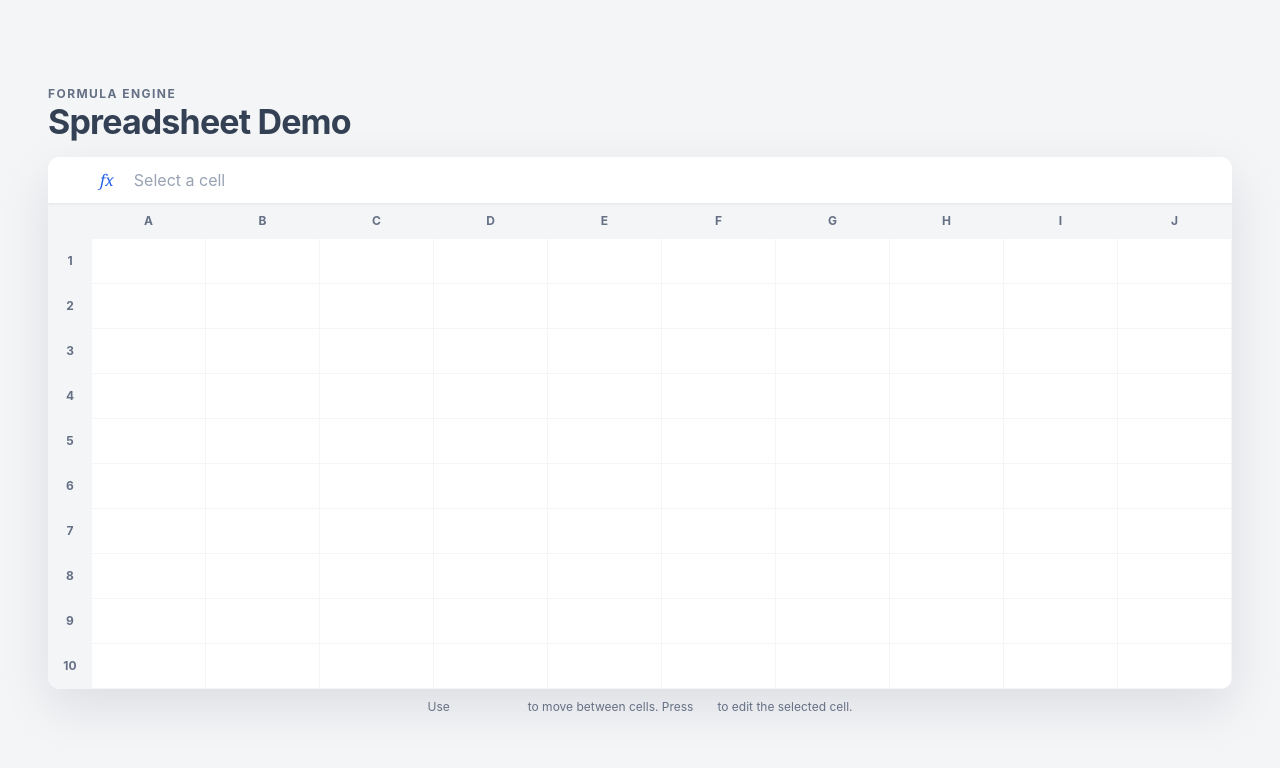
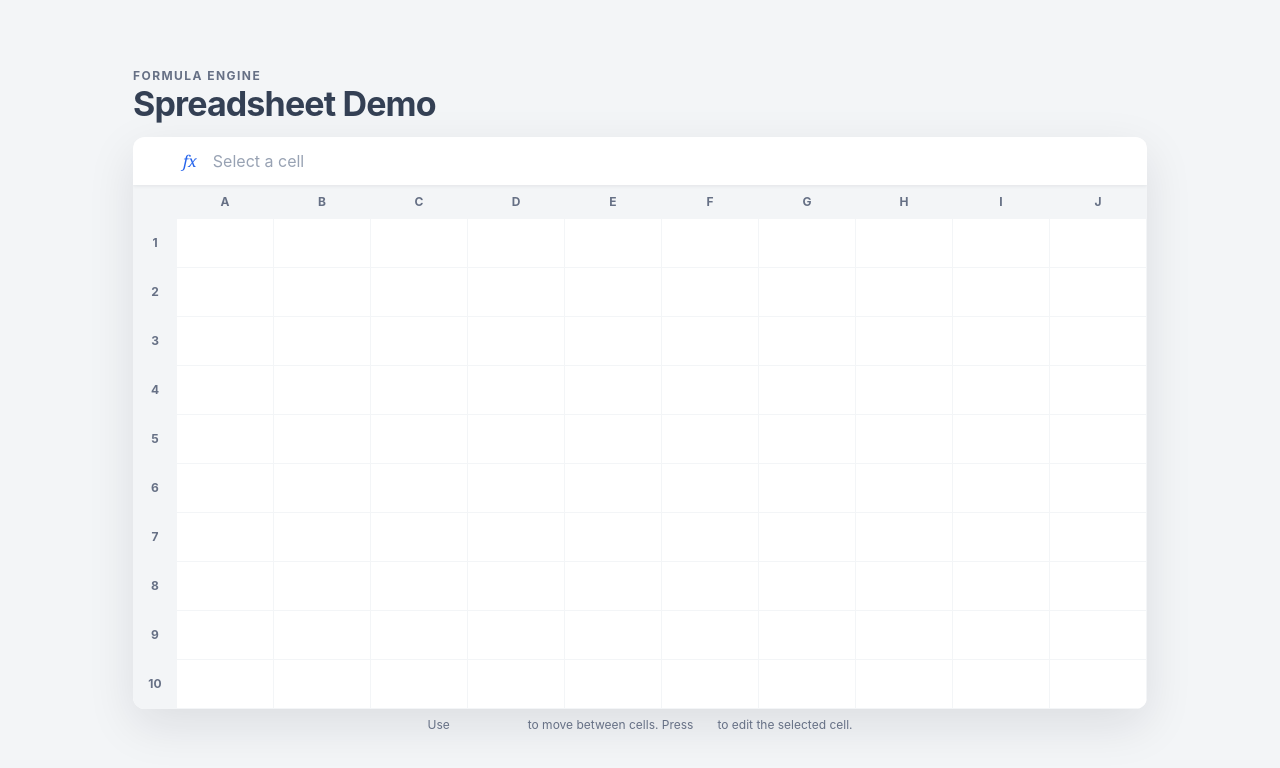
Before and after one commit to randomly-encountered/spreadsheet-demo, a React (Vite) app: page / in a window 1280 px wide. Shown: the top 768 px of the page. Built offline with nearby package versions, Linux system fonts and the light colour scheme; some icons are missing.

Commit message:
updates to function behavior on blank entries, more error display and style refinement

```diff
--- a/src/components/Spreadsheet/Cell.module.css
+++ b/src/components/Spreadsheet/Cell.module.css
@@ -10,6 +10,7 @@
   min-inline-size: 0;
   overflow: hidden;
   padding-inline: var(--cell-padding-inline);
+  position: relative;
 }
 
 .value {
@@ -21,8 +22,30 @@
 
 .cell[aria-selected='true'] {
   background: var(--color-cell-selected);
+  box-shadow: var(--shadow-formula-bar);
+  z-index: 2000;
 }
 
 .cell[data-derived='true'] {
   color: var(--color-accent);
 }
+
+.cell[data-derived='true']::after {
+  background: var(--color-accent);
+  block-size: 0.3125rem;
+  border-radius: 50%;
+  content: '';
+  inline-size: 0.3125rem;
+  inset-block-start: var(--space-compact);
+  inset-inline-end: var(--space-compact);
+  position: absolute;
+}
+
+.cell[aria-invalid='true'] {
+  background: var(--color-error-surface);
+  color: var(--color-error);
+}
+
+.cell[aria-invalid='true']::after {
+  background: var(--color-error);
+}
--- a/src/components/Spreadsheet/Cell.tsx
+++ b/src/components/Spreadsheet/Cell.tsx
@@ -12,6 +12,11 @@ export function Cell({ cellId, onSelect }: CellProps) {
   const cell = useSpreadsheetStore(state => state.cells.get(cellId))
   const value = cell?.value ?? ''
   const isDerived = cell?.raw.startsWith('=') ?? false
+  const error = cell?.error
+  const valueLabel = value === '' ? 'empty' : value
+  const ariaLabel = error
+    ? `${cellId}, error: ${error.message}`
+    : `${cellId}, ${valueLabel}`
 
   function handlePointerDown(): void {
     onSelect(cellId)
@@ -19,7 +24,8 @@ export function Cell({ cellId, onSelect }: CellProps) {
 
   return (
     <div
-      aria-label={`${cellId}${value === '' ? ', empty' : `, ${value}`}`}
+      aria-invalid={error ? true : undefined}
+      aria-label={ariaLabel}
       aria-selected={isSelected}
       className={styles.cell}
       data-derived={isDerived ? true : undefined}
--- a/src/components/Spreadsheet/FormulaBar.module.css
+++ b/src/components/Spreadsheet/FormulaBar.module.css
@@ -15,11 +15,6 @@
   justify-content: center;
 }
 
-.container:has([role='alert']) .coordinate,
-.container:has([role='alert']) .symbol {
-  grid-row: 1 / span 2;
-}
-
 .coordinate {
   color: var(--color-text-strong);
   font-size: var(--font-size-small);
--- a/src/components/Spreadsheet/FormulaInput.module.css
+++ b/src/components/Spreadsheet/FormulaInput.module.css
@@ -19,7 +19,7 @@
 }
 
 .inputContainer:has(.input[aria-invalid='true']) {
-  background: var(--color-error-surface);
+  background: var(--color-surface);
   box-shadow: inset 0 0 0 var(--focus-ring-width) var(--color-error);
 }
 
@@ -29,21 +29,41 @@
   display: grid;
   grid-template-columns: minmax(0, 1fr) auto;
   min-inline-size: 0;
+  overflow: hidden;
 }
 
-.errorBanner {
+.inputContent {
+  align-items: center;
+  display: flex;
+  min-inline-size: 0;
+  overflow: hidden;
+  padding-inline-end: var(--space-small);
+}
+
+.inputContent:has(.errorTag) .input {
+  field-sizing: content;
+  flex: 0 1 auto;
+  inline-size: auto;
+}
+
+.errorTag {
+  background: var(--color-error-surface);
+  border-radius: var(--radius-small);
   color: var(--color-error);
+  flex: 0 1 auto;
   font-size: var(--font-size-small);
-  grid-column: 3;
-  overflow-wrap: anywhere;
-  padding: var(--space-compact) var(--space-small);
+  max-inline-size: 50%;
+  overflow: hidden;
+  padding: var(--space-compact);
+  text-overflow: ellipsis;
+  white-space: nowrap;
 }
 
 .inputActions {
   align-items: center;
   display: none;
-  gap: var(--space-compact);
-  padding-inline-end: var(--space-small);
+  gap: var(--space-small);
+  padding-inline-end: var(--space-medium);
 }
 
 .inputContainer:focus-within .inputActions {
@@ -61,7 +81,7 @@
   font-size: var(--font-size-small);
   gap: var(--space-compact);
   justify-content: center;
-  padding: var(--space-compact);
+  padding: var(--space-compact) var(--space-small);
   white-space: nowrap;
 }
 
--- a/src/components/Spreadsheet/FormulaInput.tsx
+++ b/src/components/Spreadsheet/FormulaInput.tsx
@@ -21,6 +21,9 @@ export function FormulaInput({ cellId, ref, onConfirm }: FormulaInputProps) {
   const rawValue = useSpreadsheetStore(state =>
     cellId ? (state.cells.get(cellId)?.raw ?? '') : '',
   )
+  const cellError = useSpreadsheetStore(state =>
+    cellId ? state.cells.get(cellId)?.error?.message : undefined,
+  )
 
   const errorId = useId()
   const [error, setError] = useState<string | null>(null)
@@ -28,6 +31,7 @@ export function FormulaInput({ cellId, ref, onConfirm }: FormulaInputProps) {
 
   const displayValue = pendingEdit.cellId === cellId ? pendingEdit.value : rawValue
   const hasPendingChange = displayValue !== rawValue
+  const visibleError = error ?? (hasPendingChange ? undefined : cellError)
 
   /*
    * Updates cell state on a valid value change submission. Captures any error to surface to
@@ -90,11 +94,11 @@ export function FormulaInput({ cellId, ref, onConfirm }: FormulaInputProps) {
   }
 
   return (
-    <>
     <div className={styles.inputContainer}>
+      <div className={styles.inputContent}>
         <input
-          aria-describedby={error ? errorId : undefined}
-          aria-invalid={error ? true : undefined}
+          aria-describedby={visibleError ? errorId : undefined}
+          aria-invalid={visibleError ? true : undefined}
           aria-label={cellId ? `Raw value for ${cellId}` : 'Select a cell to edit'}
           className={styles.input}
           disabled={cellId === null}
@@ -104,6 +108,12 @@ export function FormulaInput({ cellId, ref, onConfirm }: FormulaInputProps) {
           onChange={handleChange}
           onKeyDown={handleKeyDown}
         />
+        {visibleError && (
+          <div className={styles.errorTag} id={errorId} role="alert" title={visibleError}>
+            {visibleError}
+          </div>
+        )}
+      </div>
       {cellId && (
         <div className={styles.inputActions}>
           {displayValue.length > 0 && (
@@ -134,22 +144,12 @@ export function FormulaInput({ cellId, ref, onConfirm }: FormulaInputProps) {
               type="button"
               onClick={handleConfirm}
             >
-                <Icon
-                  aria-hidden="true"
-                  className={styles.actionIcon}
-                  icon="mdi:keyboard-return"
-                />
+              <Icon aria-hidden="true" className={styles.actionIcon} icon="mdi:keyboard-return" />
               <span>Confirm</span>
             </button>
           )}
         </div>
       )}
     </div>
-      {error && (
-        <div className={styles.errorBanner} id={errorId} role="alert">
-          {error}
-        </div>
-      )}
-    </>
   )
 }
--- a/src/formula/evaluator.helpers.ts
+++ b/src/formula/evaluator.helpers.ts
@@ -98,9 +98,25 @@ export function readReferencedCellValue(reference: string, lookup: CellValueLook
   const cellId = getNormalizedCellId(reference)
   const value = lookup(cellId)
 
+  if (value === null) return 0
+
   if (value === undefined || !Number.isFinite(value)) {
     throw new EvaluationError('reference', `Cell ${cellId} has no numeric value`)
   }
 
   return value
 }
+
+/** Preserves blanks so aggregate ranges can omit them without hiding invalid values. */
+export function readRangeCellValue(reference: string, lookup: CellValueLookup): number | null {
+  const cellId = getNormalizedCellId(reference)
+  const value = lookup(cellId)
+
+  if (value === null) return null
+
+  if (value === undefined || !Number.isFinite(value)) {
+    throw new EvaluationError('reference', `Cell ${cellId} has no numeric value`)
+  }
+
+  return value
+}
--- a/src/formula/evaluator.test-helpers.ts
+++ b/src/formula/evaluator.test-helpers.ts
@@ -9,7 +9,7 @@ import { tokenize } from '#/formula/tokenizer'
 export const parseFormula = (source: string): Expression => parse(tokenize(source))
 
 export const createCellValueLookup
-  = (values: Readonly<Record<string, number>>): CellValueLookup =>
+  = (values: Readonly<Record<string, number | null>>): CellValueLookup =>
     cellId =>
       values[cellId]
 
--- a/src/formula/evaluator.ts
+++ b/src/formula/evaluator.ts
@@ -4,6 +4,7 @@ import {
   isFiniteResult,
   getNormalizedCellId,
   iterateRange,
+  readRangeCellValue,
   readReferencedCellValue,
 } from '#/formula/evaluator.helpers'
 import type { CellValueLookup } from '#/formula/evaluator.types'
@@ -11,7 +12,7 @@ import { getFormulaFunction } from '#/formula/functions'
 
 export { EvaluationError } from '#/formula/evaluator.error'
 
-const evaluateScalar = (expression: Expression, lookup: CellValueLookup): number => {
+const evaluateScalar = (expression: Expression, lookup: CellValueLookup): number | null => {
   switch (expression.type) {
     case 'numberLiteral':
       return expression.value
@@ -21,11 +22,13 @@ const evaluateScalar = (expression: Expression, lookup: CellValueLookup): number
       throw new EvaluationError('range-not-allowed', 'A range must be a function argument')
     case 'unaryExpression': {
       const operand = evaluateScalar(expression.operand, lookup)
+      if (operand === null) return null
       return expression.operator === '-' ? -operand : operand
     }
     case 'binaryExpression': {
       const left = evaluateScalar(expression.left, lookup)
       const right = evaluateScalar(expression.right, lookup)
+      if (left === null || right === null) return null
 
       switch (expression.operator) {
         case '+':
@@ -67,7 +70,9 @@ const evaluateScalar = (expression: Expression, lookup: CellValueLookup): number
 
       for (const argument of expression.arguments) {
         if (argument.type !== 'rangeReference') {
-          values.push(evaluateScalar(argument, lookup))
+          const value = evaluateScalar(argument, lookup)
+          if (value === null) return null
+          values.push(value)
           continue
         }
 
@@ -79,18 +84,22 @@ const evaluateScalar = (expression: Expression, lookup: CellValueLookup): number
         }
 
         for (const reference of iterateRange(argument)) {
-          values.push(readReferencedCellValue(reference, lookup))
+          const value = readRangeCellValue(reference, lookup)
+          if (value !== null) values.push(value)
         }
       }
 
+      if (values.length === 0) return null
       return isFiniteResult(definition.evaluate(values))
     }
   }
 }
 
 /** Evaluates a parsed formula using numeric values supplied by the spreadsheet layer. */
-export const evaluate = (expression: Expression, lookup: CellValueLookup): number =>
-  isFiniteResult(evaluateScalar(expression, lookup))
+export const evaluate = (expression: Expression, lookup: CellValueLookup): number | null => {
+  const value = evaluateScalar(expression, lookup)
+  return value === null ? null : isFiniteResult(value)
+}
 
 /** Returns normalized cell references, expanding ranges and removing duplicates. */
 export const collectReferencedCellIds = (expression: Expression): Set<string> => {
--- a/src/formula/evaluator.types.ts
+++ b/src/formula/evaluator.types.ts
@@ -7,4 +7,4 @@ export type EvaluationErrorType
     | 'reference'
     | 'unsupported-function'
 
-export type CellValueLookup = (cellId: string) => number | undefined
+export type CellValueLookup = (cellId: string) => number | null | undefined
--- a/src/index.css
+++ b/src/index.css
@@ -15,7 +15,7 @@
   --color-canvas: #f3f5f7;
   --color-surface: #ffffff;
   --color-cell: #ffffff;
-  --color-cell-selected: #f0f6ff;
+  --color-cell-selected: #e0edff;
   --color-text: #344054;
   --color-text-strong: #101828;
   --color-text-muted: #667085;
@@ -32,28 +32,28 @@
   --grid-gap-size: 1px;
   --cell-min-inline-size: 80px;
   --cell-max-inline-size: 120px;
-  --cell-block-size: 44px;
+  --cell-block-size: 48px;
   --cell-padding-inline: 12px;
   --row-header-inline-size: 42px;
-  --column-header-block-size: 34px;
-  --control-block-size: 46px;
+  --column-header-block-size: 32px;
+  --control-block-size: 48px;
   --spreadsheet-min-inline-size: calc(
-    var(--row-header-inline-size) + (10 * var(--cell-min-inline-size)) +
+    var(--row-header-inline-size) + (8 * var(--cell-min-inline-size)) +
       (12 * var(--grid-gap-size))
   );
   --spreadsheet-max-inline-size: calc(
-    var(--row-header-inline-size) + (10 * var(--cell-max-inline-size)) +
+    var(--row-header-inline-size) + (8 * var(--cell-max-inline-size)) +
       (12 * var(--grid-gap-size))
   );
 
   --space-compact: 4px;
-  --space-small: 10px;
-  --space-medium: 18px;
+  --space-small: 8px;
+  --space-medium: 16px;
   --space-page: clamp(16px, 4vw, 48px);
   --font-size-small: 0.75rem;
   --font-size-title: clamp(1.5rem, 3vw, 2.125rem);
-  --shadow-formula-bar: 0 1px 3px rgb(16 24 40 / 8%);
-  --shadow-workspace: 0 18px 50px rgb(16 24 40 / 10%);
+  --shadow-formula-bar: 0 1px 4px rgb(16 24 40 / 8%);
+  --shadow-workspace: 0 16px 48px rgb(16 24 40 / 10%);
 }
 
 * {
--- a/src/spreadsheet/store.ts
+++ b/src/spreadsheet/store.ts
@@ -39,7 +39,7 @@ export function createSpreadsheetStore({
     function lookupNumericCellValue(
       cellMap: ReadonlyMap<CellId, Cell>,
       reference: string,
-    ): number | undefined {
+    ): number | null | undefined {
       try {
         return getCellNumericValue(cellMap, getCellId(reference, columns, rows))
       }
@@ -106,7 +106,7 @@ export function createSpreadsheetStore({
 
     function applyFormulaInput(cellId: CellId, rawInput: string): void {
       let expression: Expression
-      let value: number
+      let value: number | null
 
       try {
         // Extract the raw formula string without the canonical prefix
```
Also changed, not shown: src/spreadsheet/store.helpers.ts (+4 -3 lines), 2 other files (tests, documents, lock files or other folders). Lines whose indentation alone changed are shown as unchanged.
